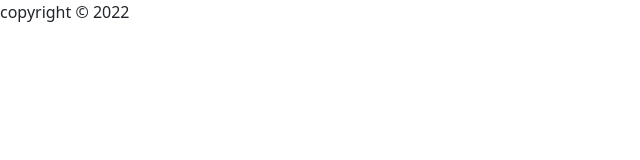
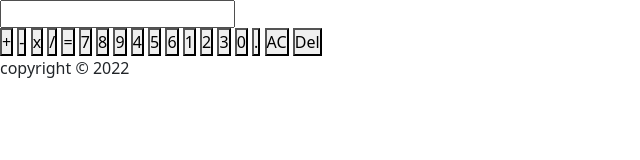
Before and after one commit to Dan1elH3ctor/Calculator, a plain HTML site: page index.html in a window 1280 px wide. Shown: the whole page, without its empty margins (0-640 px from the left). Drawn offline with nearby package versions, Linux system fonts and the light colour scheme.

Commit message:
button, screen, values added

```diff
--- a/index.html
+++ b/index.html
@@ -10,10 +10,38 @@
     <title>Calculator</title>
 </head>
 <body>
+    <div>
+        <div><input type="text" class="calculator-screen"></div>
+        <div class="calculator-buttons">
 
+            <button class="operator" value="+">+</button>
+            <button class="operator" value="-">-</button>
+            <button class="operator" value="*">x</button>
+            <button class="operator" value="/">/</button>
+            <button class="equals" value="=">=</button>
+
+            <button class="" value="">7</button>
+            <button class="" value="">8</button>
+            <button class="" value="">9</button>
+            <button class="" value="">4</button>
+            <button class="" value="">5</button>
+            <button class="" value="">6</button>
+            <button class="" value="">1</button>
+            <button class="" value="">2</button>
+            <button class="" value="">3</button>
+            <button class="" value="">0</button>
+
+            <button class="decimal" value=".">.</button>
+            <button class="all-clear" value="all-clear">AC</button>
+            <button class="delete" value="delete">Del</button>
+        </div>
+    </div>
+
+
+
+    <script src="./js/code.js"></script>
     <!-- JavaScript Bundle with Popper -->
     <script src="https://cdn.jsdelivr.net/npm/bootstrap@5.2.3/dist/js/bootstrap.bundle.min.js" integrity="sha384-kenU1KFdBIe4zVF0s0G1M5b4hcpxyD9F7jL+jjXkk+Q2h455rYXK/7HAuoJl+0I4" crossorigin="anonymous"></script>
-    <script src="./js/code.js"></script>
     <footer>
         copyright © 2022
     </footer>
--- a/stylesheet/style.css
+++ b/stylesheet/style.css
@@ -0,0 +1,7 @@
+*,
+*::before,
+*::after {
+    margin: 0;
+    padding: 0;
+    box-sizing: border-box;
+  }
```
